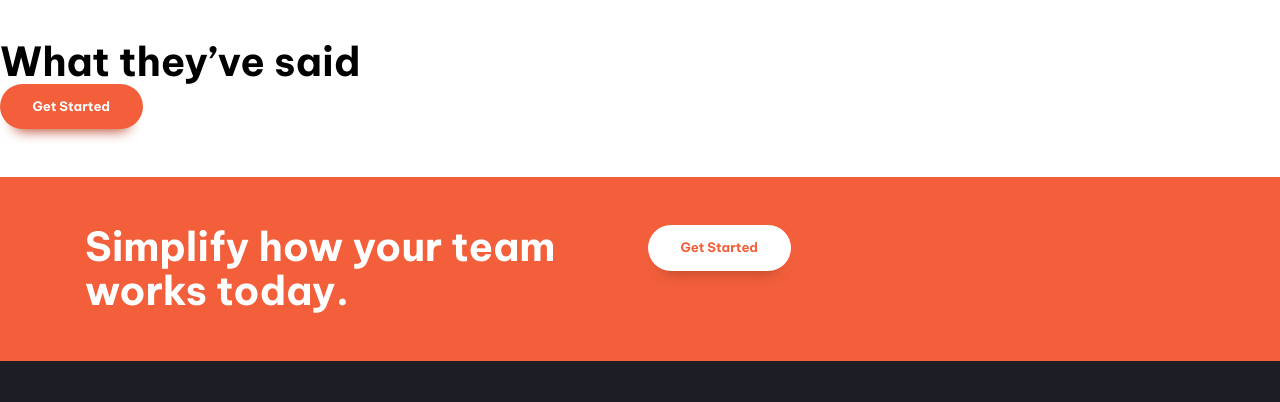
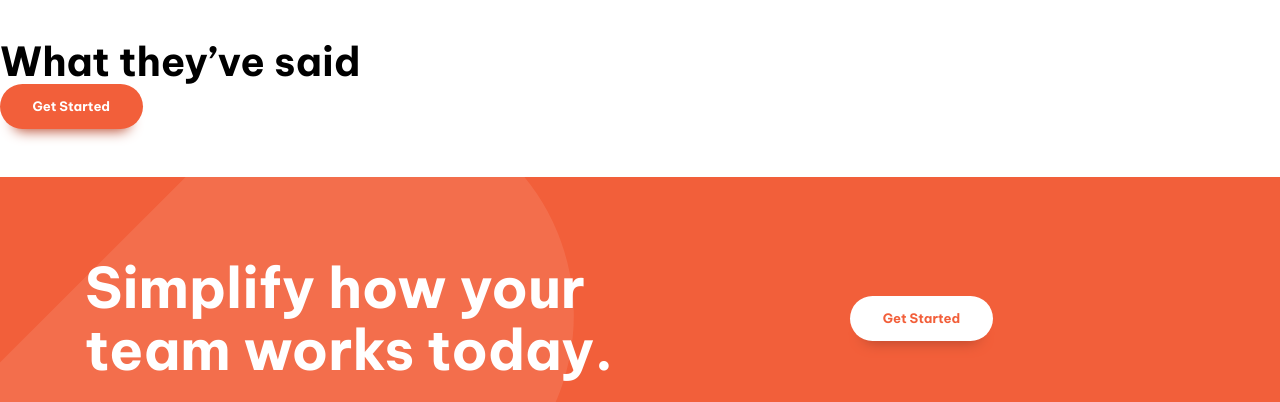
Before and after one commit to ViktorijaMart/manage-landing-page, a website built with Vite: page index.html in a window 1280 px wide. Shown: the part 1394-1796 px from the top of the page. Built offline with nearby package versions, Linux system fonts and the light colour scheme.

Commit message:
added css to CTA

```diff
--- a/index.html
+++ b/index.html
@@ -149,15 +149,15 @@
       </section>
 
       <!-- here in class | is used to separate visually component class from utility classes -->
-      <section class="cta | padding-block-700 bg-accent-400 text-neutral-100">
+      <section class="cta | padding-block-900 bg-accent-400 text-neutral-100">
         <div class="container">
-          <div class="even-columns">
+          <div class="even-columns vertical-align-center">
             <div>
-              <p class="fs-secondary-heading fw-bold">
+              <p class="fs-primary-heading fw-bold">
                 Simplify how your team works today.
               </p>
             </div>
-            <div>
+            <div class="justify-self-center-md">
               <button class="button" data-type="inverted">Get Started</button>
             </div>
           </div>
--- a/style.css
+++ b/style.css
@@ -261,6 +261,32 @@ p[data-width="wide"] {
   }
 }
 
+/* cta */
+
+.cta {
+  position: relative;
+  isolation: isolate;
+  text-align: center;
+}
+
+@media (min-width: 50em) {
+  .cta {
+    text-align: left;
+  }
+}
+
+.cta::before {
+  content: "";
+  position: absolute;
+  z-index: -1;
+  inset: 0;
+  background-image: url("images/bg-tablet-pattern.svg"),
+    url("images/bg-tablet-pattern.svg");
+  background-position: -15rem -5rem, 80rem -42rem;
+  background-repeat: no-repeat;
+  opacity: 0.1;
+}
+
 /* Utility classes */
 
 .container {
@@ -269,11 +295,6 @@ p[data-width="wide"] {
 
   width: min(var(--max-width), 100% - (var(--padding)) * 2);
   margin-inline: auto;
-}
-
-/* selects from the second child (leaves the firstborn alone) */
-.flow > * + * {
-  margin-top: var(--flow-spacer, 3em);
 }
 
 .even-columns {
@@ -286,6 +307,21 @@ p[data-width="wide"] {
     grid-auto-flow: column;
     grid-auto-columns: 1fr;
   }
+}
+
+.vertical-align-center {
+  align-items: center;
+}
+
+@media (min-width: 50em) {
+  .justify-self-center-md {
+    justify-self: center;
+  }
+}
+
+/* selects from the second child (leaves the firstborn alone) */
+.flow > * + * {
+  margin-top: var(--flow-spacer, 3em);
 }
 
 .visually-hidden {
```
